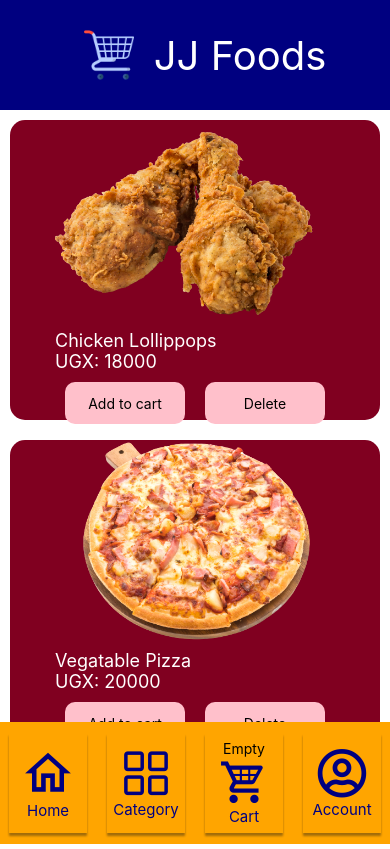
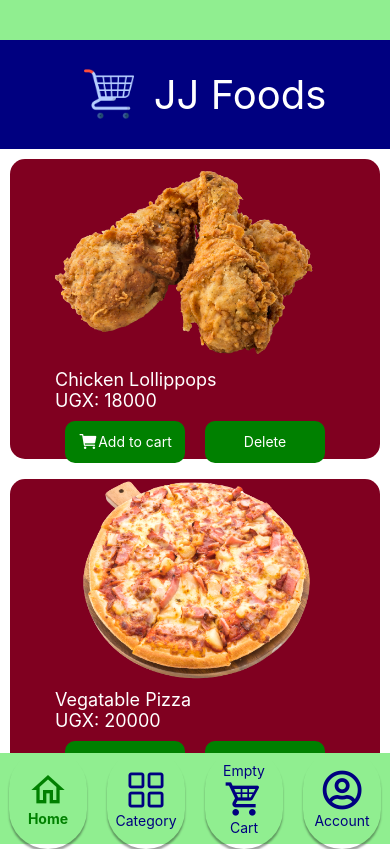
Before and after one commit to JosephatJuma/food-order-app, a React Native app: screen / in a window 390 px wide. Built offline with nearby package versions, Linux system fonts and the light colour scheme.

Commit message:
My third addition to this project

```diff
--- a/App.js
+++ b/App.js
@@ -1,5 +1,5 @@
 import { StatusBar } from "expo-status-bar";
-import { StyleSheet, View } from "react-native";
+import { StyleSheet, View, SafeAreaView } from "react-native";
 import { Header } from "./Components/Header";
 import { Main } from "./Components/Main";
 import { Cart } from "./Components/Cart";
@@ -8,8 +8,10 @@ import { Category } from "./Components/Category";
 import { Footer } from "./Components/Footer";
 import { useState } from "react";
 import { Alert } from "react-native";
+//import { useSafeAreaInsets } from "react-native-safe-area-context";
 
 export default function App() {
+  //const insets = useSafeAreaInsets();
   const [items, setItems] = useState([
     {
       id: 1,
@@ -60,6 +62,7 @@ export default function App() {
       price: 20000,
     },
   ]);
+  const [loggedin, setLoggedin] = useState(false);
   const [cart, setCart] = useState(0);
   const [home, setHome] = useState(true);
   const [category, setCategory] = useState(false);
@@ -119,12 +122,12 @@ export default function App() {
     );
   };
   return (
-    <View style={styles.container}>
+    <SafeAreaView style={[styles.container, { paddingTop: 40 }]}>
       <Header cart={cart} />
       {home && <Main items={items} add={addToCart} remove={removeFromCart} />}
       {showCart && <Cart items={cart} clear={emptyCart} goToHome={goHome} />}
-      {account && <Account />}
-      {category && <Category />}
+      {account && <Account isloggedin={loggedin} />}
+      {category && <Category hasLoggedIn={setLoggedin} />}
 
       <Footer
         number={cart}
@@ -132,16 +135,20 @@ export default function App() {
         goHome={goHome}
         goToAccount={goToAccount}
         goToCat={goToCategory}
+        selectedHome={home}
+        selectedAcc={account}
+        selectedCart={showCart}
+        selectedCat={category}
       />
       <StatusBar style="auto" />
-    </View>
+    </SafeAreaView>
   );
 }
 
 const styles = StyleSheet.create({
   container: {
     flex: 1,
-    backgroundColor: "#fff",
+    backgroundColor: "lightgreen",
     alignItems: "center",
     justifyContent: "center",
   },
--- a/Components/Cart.js
+++ b/Components/Cart.js
@@ -36,40 +36,32 @@ export const Cart = ({ items, clear, goToHome }) => {
           </>
         ) : (
           <>
-            <Text style={styles.oopsMsg}>
+            <Text style={styles.successMsg}>
               You have ({items}) item{items > 1 && "s"} on the cart, the list
               will be here!
             </Text>
             <View style={styles.status}>
               <View style={styles.line}>
-                <Ionicons name="md-cart" size={32} color="#000080" />
-                <Text style={styles.oopsMsg}>Shopped</Text>
+                <Ionicons name="md-cart" size={32} color="green" />
+                <Text style={styles.successMsg}>Shopped</Text>
               </View>
 
-              <Entypo name="flow-line" size={40} color="#000080" />
+              <Entypo name="flow-line" size={40} color="green" />
               <View style={styles.line}>
-                <Ionicons
-                  name="md-checkmark-circle"
-                  size={32}
-                  color="#000080"
-                />
-                <Text style={styles.oopsMsg}>Verified</Text>
+                <Ionicons name="md-checkmark-circle" size={32} color="green" />
+                <Text style={styles.successMsg}>Verified</Text>
               </View>
 
-              <Entypo name="flow-line" size={40} color="#000080" />
+              <Entypo name="flow-line" size={40} color="green" />
               <View style={styles.line}>
-                <Entypo name="credit-card" size={32} color="#000080" />
-                <Text style={styles.oopsMsg}>Paid</Text>
+                <Entypo name="credit-card" size={32} color="green" />
+                <Text style={styles.successMsg}>Paid</Text>
               </View>
 
-              <Entypo name="flow-line" size={40} color="#000080" />
+              <Entypo name="flow-line" size={40} color="green" />
               <View style={styles.line}>
-                <MaterialIcons
-                  name="delivery-dining"
-                  size={32}
-                  color="#000080"
-                />
-                <Text style={styles.oopsMsg}>Delivered</Text>
+                <MaterialIcons name="delivery-dining" size={32} color="green" />
+                <Text style={styles.successMsg}>Delivered</Text>
               </View>
             </View>
           </>
@@ -116,7 +108,7 @@ const styles = StyleSheet.create({
     padding: 10,
   },
   deleteText: {
-    fontSize: 25,
+    fontSize: 20,
     color: "skyblue",
     fontWeight: "bold",
   },
@@ -132,7 +124,7 @@ const styles = StyleSheet.create({
   },
   emptyMsg: {
     color: "white",
-    fontSize: 25,
+    fontSize: 20,
   },
   oopsImage: {
     width: 100,
@@ -140,10 +132,15 @@ const styles = StyleSheet.create({
   },
   oopsMsg: {
     color: "#000080",
-    fontSize: 20,
+    fontSize: 15,
     fontWeight: "bold",
     marginLeft: 10,
-    fontFamily: "notoserif",
+  },
+  successMsg: {
+    color: "green",
+    fontSize: 15,
+    fontWeight: "bold",
+    marginLeft: 10,
   },
   status: {
     alignSelf: "flex-start",
--- a/Components/Category.js
+++ b/Components/Category.js
@@ -1,31 +1,50 @@
-import { useState } from "react";
+import { useState, useEffect } from "react";
 import { ScrollView, View, Text, StyleSheet, Pressable } from "react-native";
 import { Down } from "./Down";
+
+const api_url = "http://192.168.1.2:10000/api/all/cat";
 export const Category = () => {
-  const [categories, setCategories] = useState([
-    { id: 1, name: "Pizza" },
-    { id: 2, name: "Chicken" },
-    { id: 3, name: "Nyama Choma" },
-    { id: 4, name: "Coffee" },
-    { id: 5, name: "Snacks" },
-    { id: 6, name: "Rolex" },
-    { id: 7, name: "Drinks" },
-  ]);
+  const [Loading, setLoading] = useState(true);
+  const [categories, setCategories] = useState([]);
+  useEffect(() => {
+    setTimeout(() => {
+      fetch(api_url)
+        .then((response) => {
+          return response.json();
+        })
+        .then((data) => {
+          console.log(data);
+          setCategories(data);
+          setLoading(false);
+        });
+    }, 1000);
+  }, []);
   return (
-    <ScrollView style={styles.catSection}>
+    <ScrollView style={styles.catSection} horizontal={true}>
+      {Loading ? (
+        <Text>Loading</Text>
+      ) : categories ? (
+        categories.map((cat) => {
+          return (
+            <View key={cat.id}>
+              <Pressable style={styles.catItem} key={cat.id}>
+                <Text style={styles.catName}>{cat.Name}</Text>
+              </Pressable>
+              <View style={styles.itemDetails}>
+                <Text>{cat.Name} (1)</Text>
+                <Text>{cat.Name} (2)</Text>
+                <Text>{cat.Name} (3)</Text>
+                <Text>{cat.Name} (4)</Text>
+                <Text>{cat.Name} (5)</Text>
+              </View>
+            </View>
+          );
+        })
+      ) : (
+        <Text>No data found</Text>
+      )}
+
       <Text></Text>
-      <View style={styles.cats}>
-        {categories &&
-          categories.map((cat) => {
-            return (
-              <Pressable style={styles.catItem} key={cat.id}>
-                <Text>{cat.name}</Text>
-              </Pressable>
-            );
-          })}
-      </View>
-      <Text></Text>
-      <Down />
     </ScrollView>
   );
 };
@@ -35,19 +54,28 @@ const styles = StyleSheet.create({
     width: "100%",
     backgroundColor: "white",
   },
-  cats: {
-    width: "95%",
-    backgroundColor: "#000080",
+  catItem: {
+    backgroundColor: "green",
+    margin: 5,
+    marginTop: 4,
+    width: 400,
+    height: 100,
+    borderRadius: 10,
+    alignContent: "center",
+    alignItems: "center",
+  },
+  catName: {
     alignSelf: "center",
-    maxHeight: 1000,
-    borderRadius: 20,
+    color: "white",
+    fontSize: 30,
+    fontWeight: "bold",
   },
-  catItem: {
-    backgroundColor: "grey",
-    margin: 20,
+  itemDetails: {
+    backgroundColor: "#800020",
+    margin: 5,
     marginTop: 4,
-    width: "85%",
-    height: 50,
+    width: 400,
+    height: "100%",
     borderRadius: 10,
     alignContent: "center",
     alignItems: "center",
--- a/Components/Footer.js
+++ b/Components/Footer.js
@@ -11,44 +11,90 @@ export const Footer = ({
   goHome,
   goToAccount,
   goToCat,
-  slected,
+  selectedHome,
+  selectedCart,
+  selectedAcc,
+  selectedCat,
 }) => {
   return (
     <View style={styles.footer}>
       <Pressable style={styles.section} onPress={goHome}>
-        <MaterialCommunityIcons name="home-outline" size={55} color="#000080" />
-        {/* <Ionicons name="md-home" size={50} color="#000080" /> */}
-        <Text style={styles.footerText}>Home</Text>
+        <MaterialCommunityIcons
+          name="home-outline"
+          size={40}
+          color={selectedHome == true ? "green" : "#000080"}
+        />
+
+        <Text
+          style={
+            selectedHome === true ? styles.footerTextSlected : styles.footerText
+          }
+        >
+          Home
+        </Text>
       </Pressable>
       <Pressable style={styles.section} onPress={goToCat}>
-        <AntDesign name="appstore-o" size={50} color="#000080" />
-        <Text style={styles.footerText}>Category</Text>
+        <AntDesign
+          name="appstore-o"
+          size={40}
+          color={selectedCat == true ? "green" : "#000080"}
+        />
+        <Text
+          style={
+            selectedCat === true ? styles.footerTextSlected : styles.footerText
+          }
+        >
+          Category
+        </Text>
       </Pressable>
+
       <Pressable style={styles.section} onPress={goToCart}>
         <View>
-          {number > 0 ? (
-            <Text style={styles.itemsOnCart}>{number}</Text>
-          ) : (
-            <Text>Empty</Text>
-          )}
+          <Text
+            style={
+              selectedCart === true ? { color: "green" } : { color: "#000080" }
+            }
+          >
+            {number > 0 ? number : "Empty"}
+          </Text>
         </View>
 
-        <MaterialCommunityIcons name="cart-variant" size={50} color="#000080" />
-        <Text style={styles.footerText}>Cart</Text>
+        <MaterialCommunityIcons
+          name="cart-variant"
+          size={40}
+          color={selectedCart == true ? "green" : "#000080"}
+        />
+        <Text
+          style={
+            selectedCart === true ? styles.footerTextSlected : styles.footerText
+          }
+        >
+          Cart
+        </Text>
       </Pressable>
       <Pressable style={styles.section} onPress={goToAccount}>
         {/* <Ionicons name="md-person" size={50} color="#000080" /> */}
-        <FontAwesome5 name="user-circle" size={50} color="#000080" />
-        <Text style={styles.footerText}>Account</Text>
+        <FontAwesome5
+          name="user-circle"
+          size={40}
+          color={selectedAcc == true ? "green" : "#000080"}
+        />
+        <Text
+          style={
+            selectedAcc === true ? styles.footerTextSlected : styles.footerText
+          }
+        >
+          Account
+        </Text>
       </Pressable>
     </View>
   );
 };
 const styles = StyleSheet.create({
   footer: {
-    // backgroundColor: "#F5F5DC",
-    backgroundColor: "orange",
-    flex: 0.2,
+    backgroundColor: "lightgreen",
+    //backgroundColor: "orange",
+    flex: 0.15,
     width: "100%",
     alignItems: "center",
     justifyContent: "center",
@@ -57,7 +103,13 @@ const styles = StyleSheet.create({
   },
   footerText: {
     color: "#000080",
-    fontSize: 15,
+    fontSize: 14,
+    //fontWeight: "bold",
+  },
+  footerTextSlected: {
+    color: "green",
+    fontSize: 14,
+    fontWeight: "bold",
   },
   section: {
     padding: 10,
@@ -70,27 +122,10 @@ const styles = StyleSheet.create({
     shadowRadius: 2,
     width: "20%",
     height: 100,
-  },
-  select: {
-    padding: 10,
-    margin: 10,
-    alignItems: "center",
-    justifyContent: "center",
-    shadowColor: "#171717",
-    shadowOffset: { width: 0, height: 3 },
-    shadowOpacity: 0.4,
-    shadowRadius: 2,
-    width: "20%",
-    height: 100,
-    backgroundColor: "green",
+    borderRadius: 120,
   },
   image: {
     width: 50,
     height: 50,
   },
-  itemsOnCart: {
-    color: "#000080",
-    fontSize: 18,
-    fontWeight: "bold",
-  },
 });
--- a/Components/Header.js
+++ b/Components/Header.js
@@ -17,7 +17,7 @@ export const Header = ({ cart }) => {
 };
 const styles = StyleSheet.create({
   header: {
-    //backgroundColor: "green",
+    //backgroundColor: "#800020",
     backgroundColor: "#000080",
     flex: 0.18,
     width: "100%",
--- a/Components/Main.js
+++ b/Components/Main.js
@@ -1,5 +1,6 @@
 import { useState } from "react";
 import { Down } from "./Down";
+import Ionicons from "@expo/vector-icons/Ionicons";
 import {
   ScrollView,
   View,
@@ -23,6 +24,7 @@ export const Main = ({ items, add, remove }) => {
                 <Text style={styles.itemName}>UGX: {item.price}</Text>
                 <View style={styles.bottom}>
                   <Pressable style={styles.button} onPress={add}>
+                    <Ionicons name="cart" size={20} color="white" />
                     <Text style={(styles.text, styles.buttonText)}>
                       Add to cart
                     </Text>
@@ -76,17 +78,19 @@ const styles = StyleSheet.create({
     borderRadius: 10,
   },
   button: {
-    backgroundColor: "pink",
+    backgroundColor: "green",
     alignItems: "center",
     justifyContent: "center",
     height: 42,
     borderRadius: 10,
     margin: 10,
+    display: "flex",
+    flexDirection: "row",
 
     width: 120,
   },
   buttonText: {
-    color: "black",
+    color: "white",
   },
   text: {
     fontSize: 20,
--- a/app.json
+++ b/app.json
@@ -1,7 +1,7 @@
 {
   "expo": {
-    "name": "Unify Foods",
-    "slug": "unify-shopping",
+    "name": "JJ Foods",
+    "slug": "food-shopping",
     "owner":"josephat",
     "version": "1.0.0",
     "orientation": "portrait",
--- a/package.json
+++ b/package.json
@@ -10,6 +10,7 @@
     "eject": "expo eject"
   },
   "dependencies": {
+    "axios": "^0.27.2",
     "expo": "~45.0.0",
     "expo-status-bar": "~1.3.0",
     "react": "17.0.2",
```
Also changed, not shown: Components/Account.js (+23 -5 lines), Components/Down.js (+5 -5 lines), 1 other file (tests, documents, lock files or other folders).
